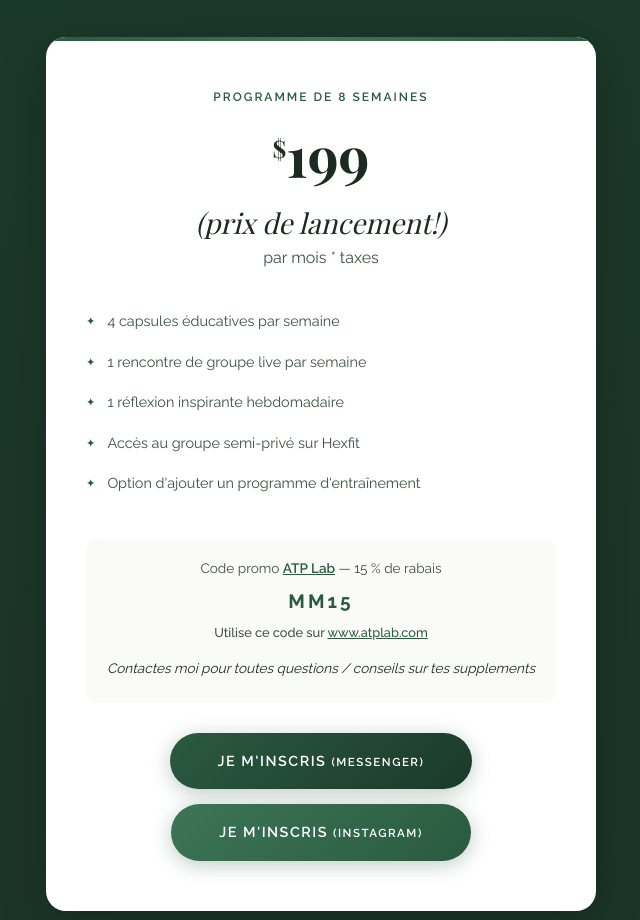
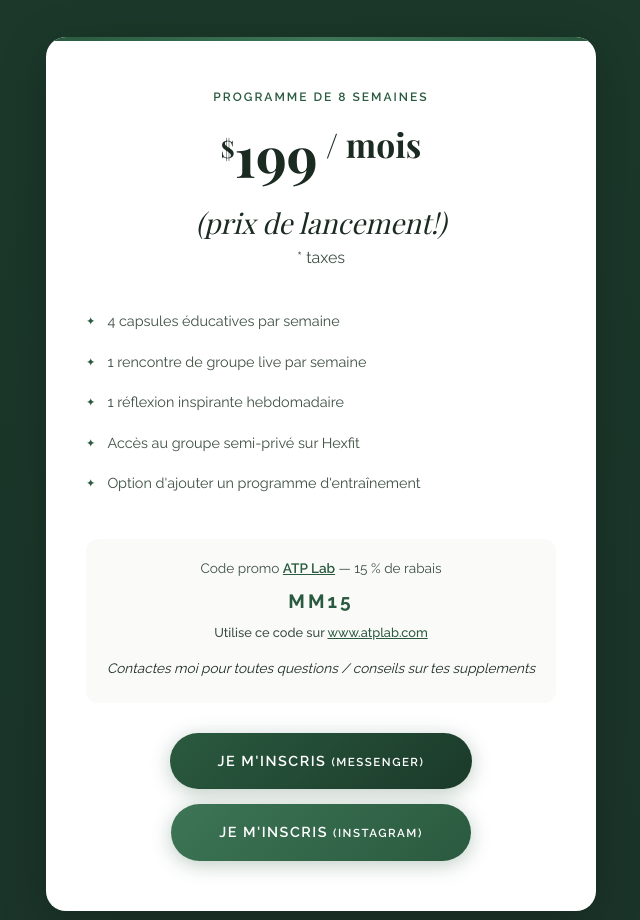
Before and after one commit to maggymcoaching/maggy-elevation, a plain HTML site: page index.html in a window 1280 px wide. Shown: the part 5491-6411 px from the top of the page, without its empty margins (319-959 px from the left). Drawn offline with nearby package versions, Linux system fonts and the light colour scheme; a web font is replaced by a local one.

Commit message:
Fix: Add '/ mois' to pricing display

```diff
--- a/index.html
+++ b/index.html
@@ -1259,8 +1259,8 @@
             <h2>Ton investissement</h2>
             <div class="pricing-card">
                 <p class="pricing-duration">Programme de 8 semaines</p>
-                <p class="pricing-amount"><sup>$</sup>199<br><span style="font-size: 0.5em; font-weight: 400; font-style: italic;">(prix de lancement!)</span></p>
-                <p class="pricing-period">par mois * taxes</p>
+                <p class="pricing-amount"><sup>$</sup>199<span style="font-size: 0.6em; vertical-align: super;"> / mois</span><br><span style="font-size: 0.5em; font-weight: 400; font-style: italic;">(prix de lancement!)</span></p>
+                <p class="pricing-period">* taxes</p>
                 <ul class="pricing-features">
                     <li>4 capsules éducatives par semaine</li>
                     <li>1 rencontre de groupe live par semaine</li>
```
